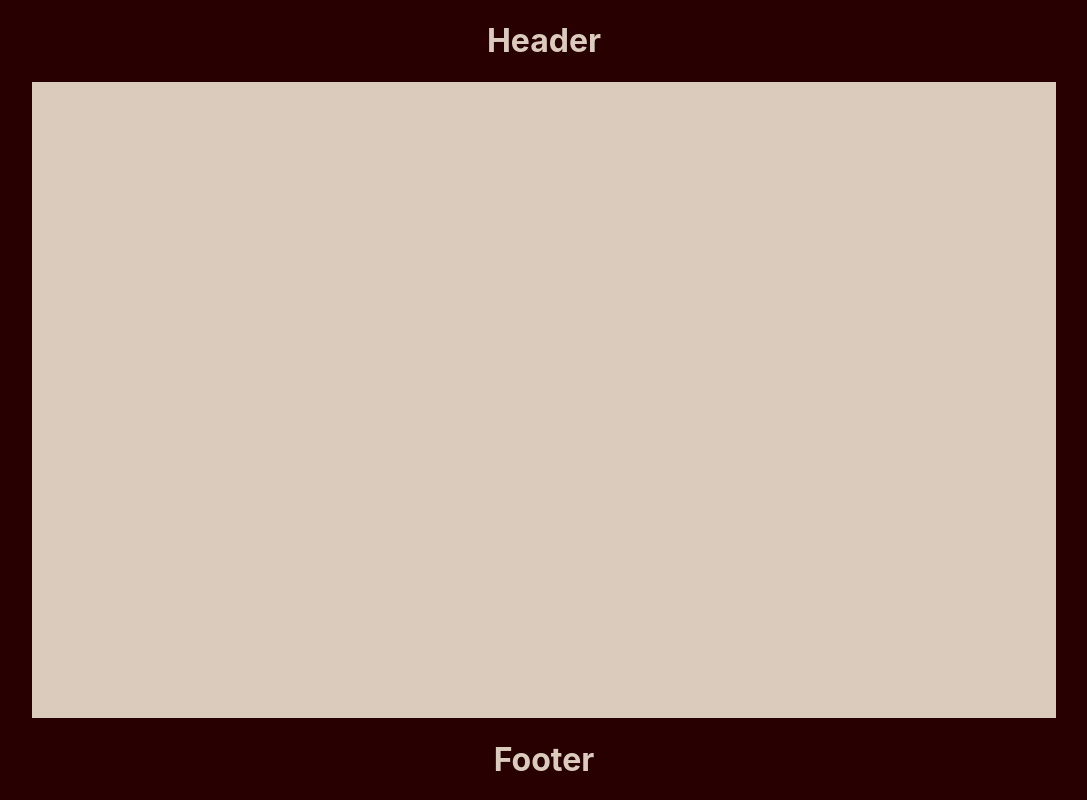
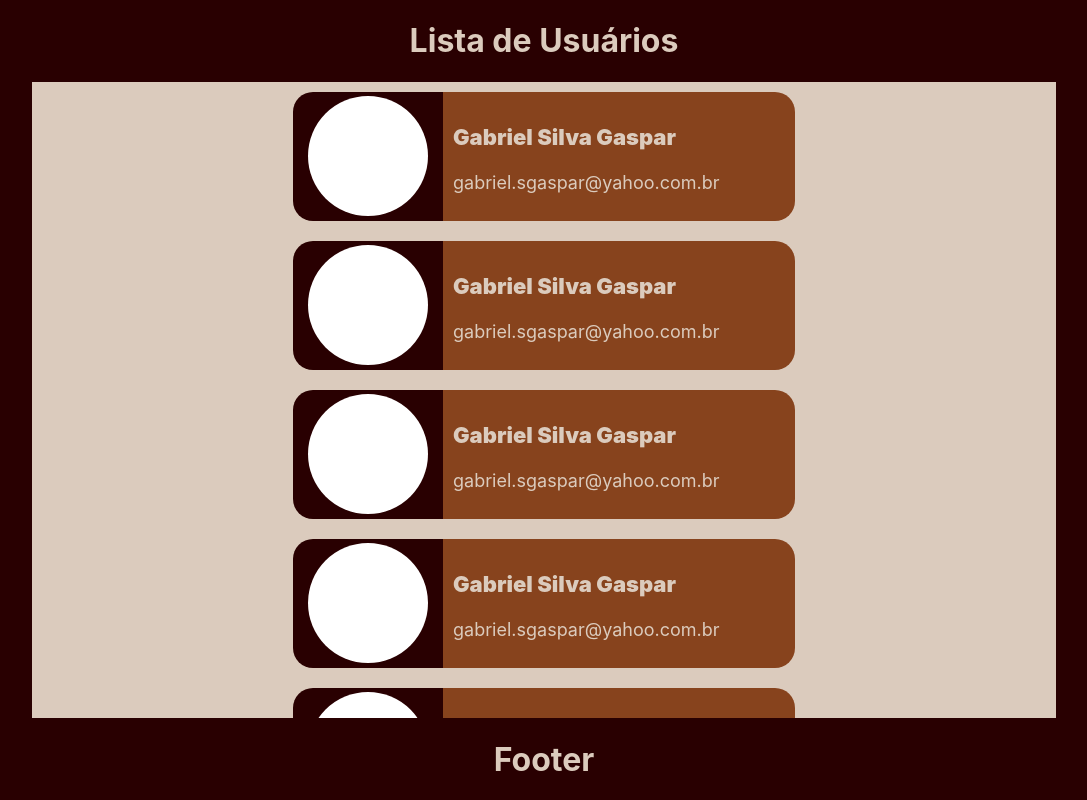
Before and after one commit to gsbiel/react-typescript-playground, a React (Create React App) app: page /users in a window 1280 px wide. Shown: the whole page, without its empty margins (96-1183 px from the left). Built offline with nearby package versions, Linux system fonts and the light colour scheme.

Commit message:
implement user component

```diff
--- a/src/containers/List/List.css
+++ b/src/containers/List/List.css
@@ -16,4 +16,5 @@
     flex-direction: column;
     justify-content: flex-start;
     align-items: center;
+    overflow: scroll;
 }
--- a/src/containers/List/List.tsx
+++ b/src/containers/List/List.tsx
@@ -3,14 +3,20 @@ import './List.css';
 
 import Header from './components/Header/Header';
 import Footer from './components/Footer/Footer';
+import User from './components/User/User';
 
 const List = () => {
     return (
         <div className="list">
             <Header/>
             <div className="main-section">
-
-
+                <User/>
+                <User/>
+                <User/>
+                <User/>
+                <User/>
+                <User/>
+                <User/>
             </div>
             <Footer/>
         </div>
--- a/src/containers/List/components/Header/Header.tsx
+++ b/src/containers/List/components/Header/Header.tsx
@@ -5,7 +5,7 @@ import "./Header.css";
 const Header = () => {
     return(
         <div>
-            <h1 className="header">Header</h1>
+            <h1 className="header">Lista de Usuários</h1>
         </div>
     );
 };
--- /dev/null
+++ b/src/containers/List/components/User/User.css
@@ -0,0 +1,52 @@
+.user{
+    width:50%;
+    height:150px;
+    margin:5px;
+    padding:5px;
+    box-sizing: border-box;
+    display:flex;
+    flex-direction: row;
+}
+
+.photo-container{
+    flex:1;
+    box-sizing: border-box;
+    min-width: 150px;
+    background-color: #290001;
+    border-top-left-radius: 20px;
+    border-bottom-left-radius: 20px;
+    display:flex;
+    flex-direction: column;
+    justify-content: center;
+    align-items: center;
+}
+
+.photo{
+    box-sizing: border-box;
+    width:120px;
+    height:120px;
+    border-radius: 60px;
+    background-color: white;
+}
+
+.user-data-container{
+    flex:3;
+    box-sizing: border-box;
+    padding:10px;
+    min-width: 225px;
+    background-color: #87431d;
+    border-top-right-radius: 20px;
+    border-bottom-right-radius: 20px;
+    overflow: hidden;
+}
+
+.name{
+    font-weight: 900;
+    font-size: 22px;
+    color:#dbcbbd;
+}
+
+.email{
+    font-size: 18px;
+    color: #dbcbbd;
+}
--- /dev/null
+++ b/src/containers/List/components/User/User.tsx
@@ -0,0 +1,20 @@
+import React from 'react';
+import './User.css'
+
+const User = () => {
+    return(
+        <div className="user">
+            <div className="photo-container">
+                <div className="photo">
+
+                </div>
+            </div>
+            <div className="user-data-container">
+                <p className="name">Gabriel Silva Gaspar</p>
+                <p className="email">gabriel.sgaspar@yahoo.com.br</p>
+            </div>
+        </div>
+    );
+};
+
+export default User;
```
